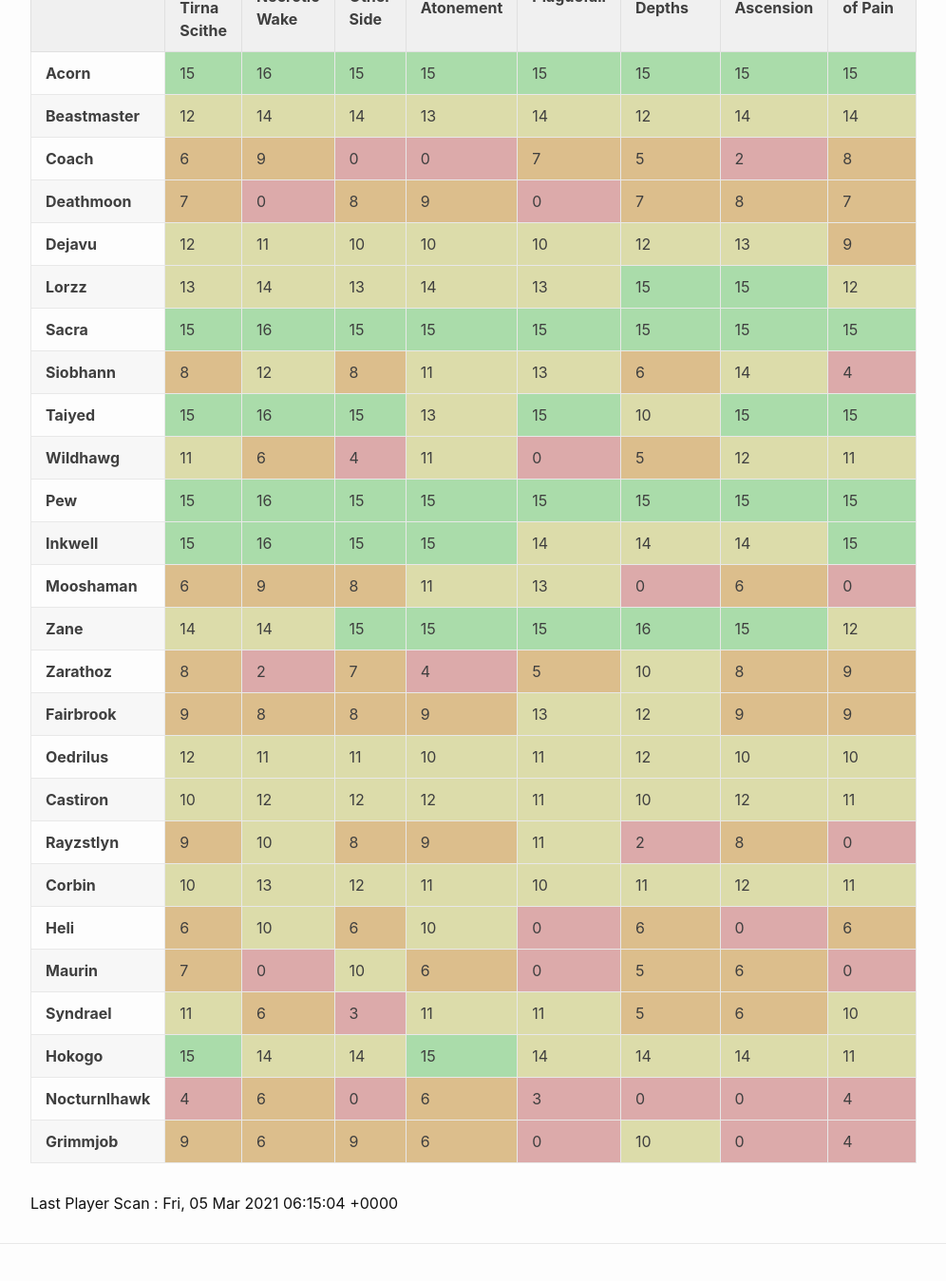
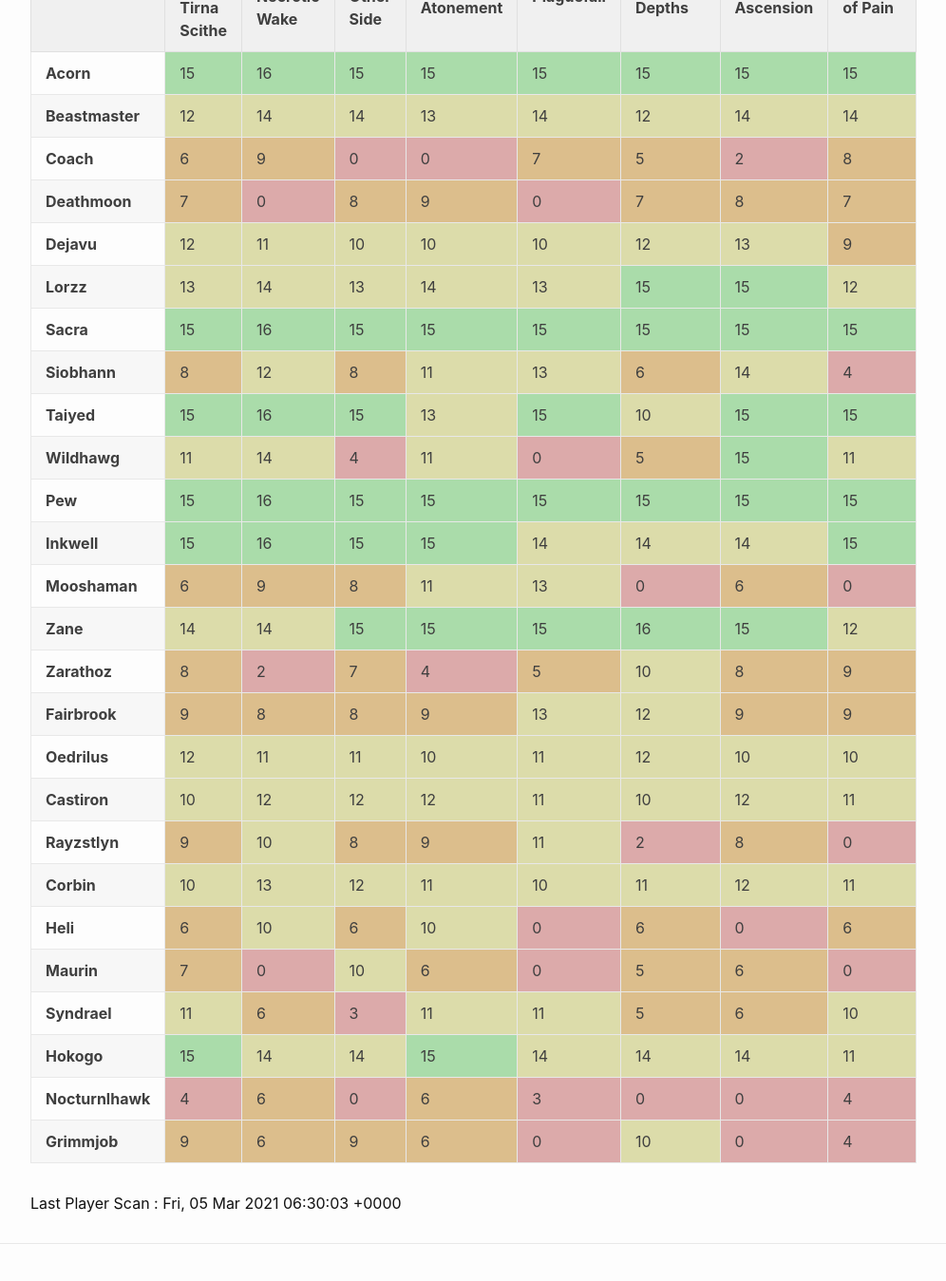
Before and after one commit to eldertribunal/keystonetracker, a Jekyll site: the page built from players.md, in a window 1280 px wide and 1400 px high, scrolled down 206 px. Shown: the top 1349 px of the window at 95% size, without its empty margins (126-1122 px from the left). Built offline with Jekyll 4.4.1, drawn with Linux system fonts in a browser that asks for light colours.

Commit message:
auto scan Fri Mar  5 06:30:40 UTC 2021

```diff
--- a/_data/characters.json
+++ b/_data/characters.json
@@ -594,7 +594,7 @@
       },
       {
         "name": "The Necrotic Wake",
-        "level": 6,
+        "level": 14,
         "id": 376
       },
       {
@@ -619,7 +619,7 @@
       },
       {
         "name": "Spires of Ascension",
-        "level": 12,
+        "level": 15,
         "id": 381
       },
       {
--- a/_data/players.json
+++ b/_data/players.json
@@ -414,7 +414,7 @@
       },
       {
         "name": "The Necrotic Wake",
-        "level": 6,
+        "level": 14,
         "id": 376
       },
       {
@@ -439,7 +439,7 @@
       },
       {
         "name": "Spires of Ascension",
-        "level": 12,
+        "level": 15,
         "id": 381
       },
       {
--- a/_data/scanned.json
+++ b/_data/scanned.json
@@ -1,3 +1,3 @@
 {
-  "timestamp": 1614924904
+  "timestamp": 1614925803
 }
```
